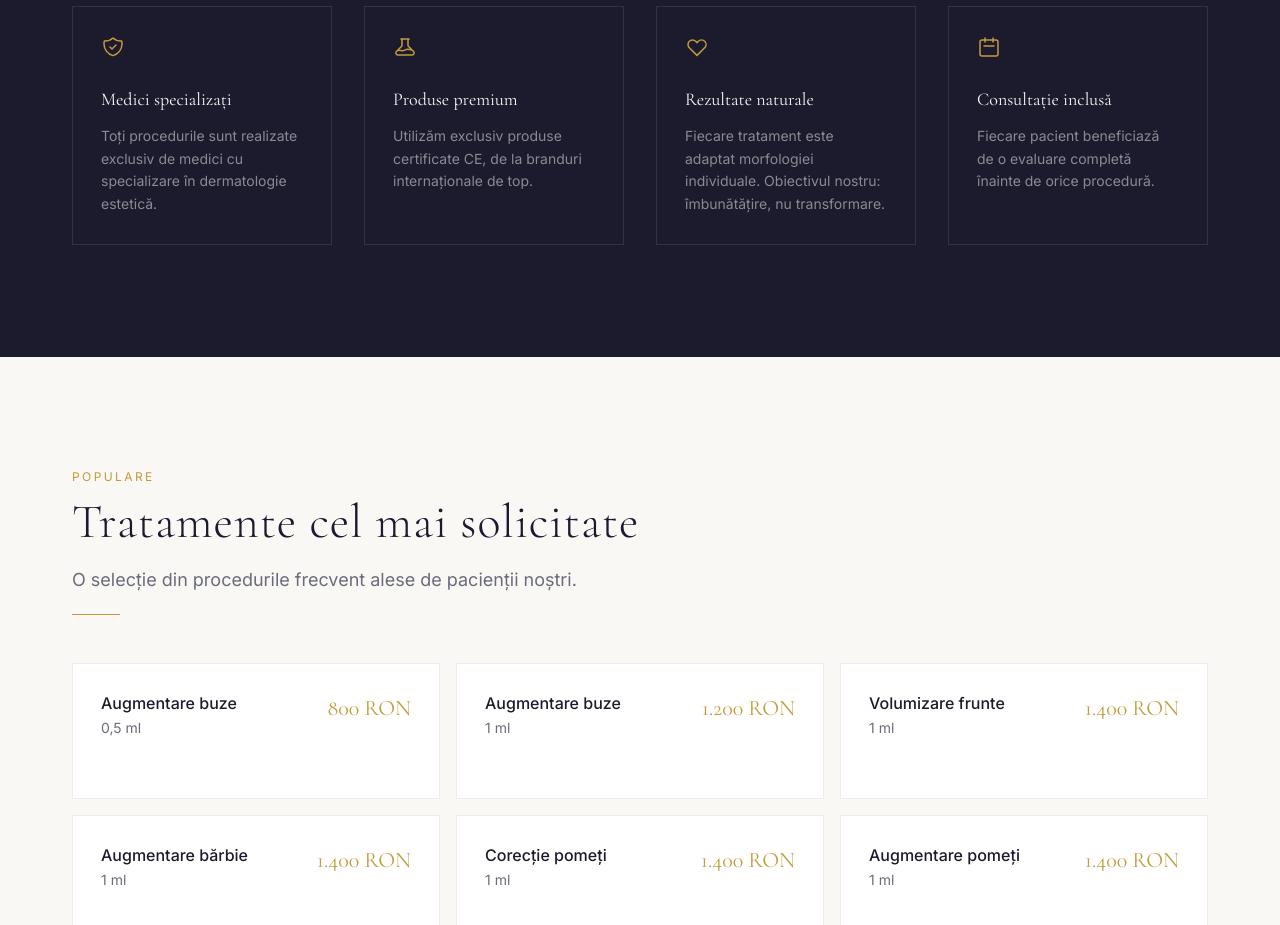
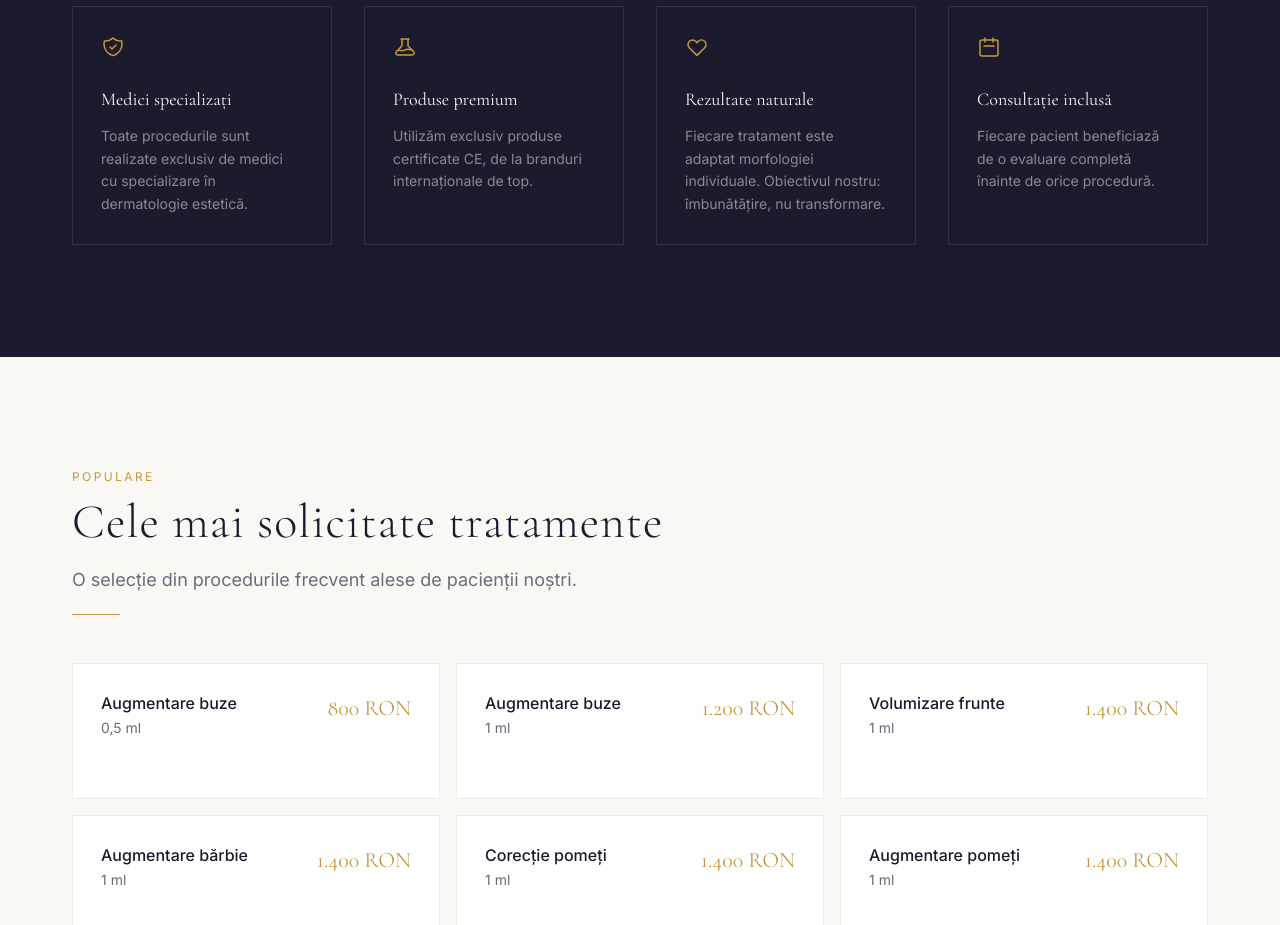
Before and after one commit to mihnea-eugen/juvena-site, a Next.js app: page / in a window 1280 px wide. Shown: the part 2020-2945 px from the top of the page. Built offline with nearby package versions, Linux system fonts and the light colour scheme.

Commit message:
Fix gramatica: Toate procedurile, Cele mai solicitate tratamente

```diff
--- a/app/page.tsx
+++ b/app/page.tsx
@@ -29,7 +29,7 @@ const WHY_US = [
       </svg>
     ),
     title: "Medici specializați",
-    desc: "Toți procedurile sunt realizate exclusiv de medici cu specializare în dermatologie estetică.",
+    desc: "Toate procedurile sunt realizate exclusiv de medici cu specializare în dermatologie estetică.",
   },
   {
     icon: (
@@ -214,7 +214,7 @@ export default function HomePage() {
         <div className="container">
           <SectionHeader
             eyebrow="Populare"
-            title="Tratamente cel mai solicitate"
+            title="Cele mai solicitate tratamente"
             subtitle="O selecție din procedurile frecvent alese de pacienții noștri."
           />
 
```
